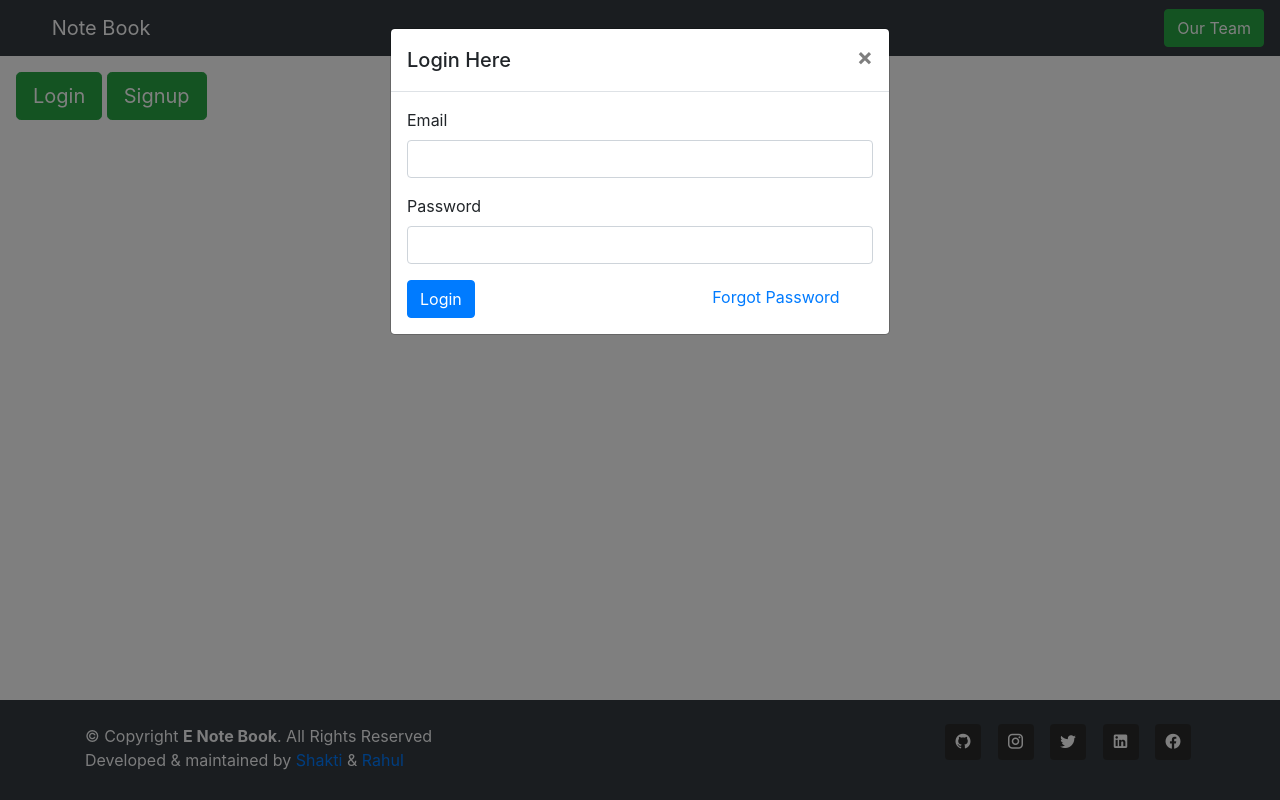
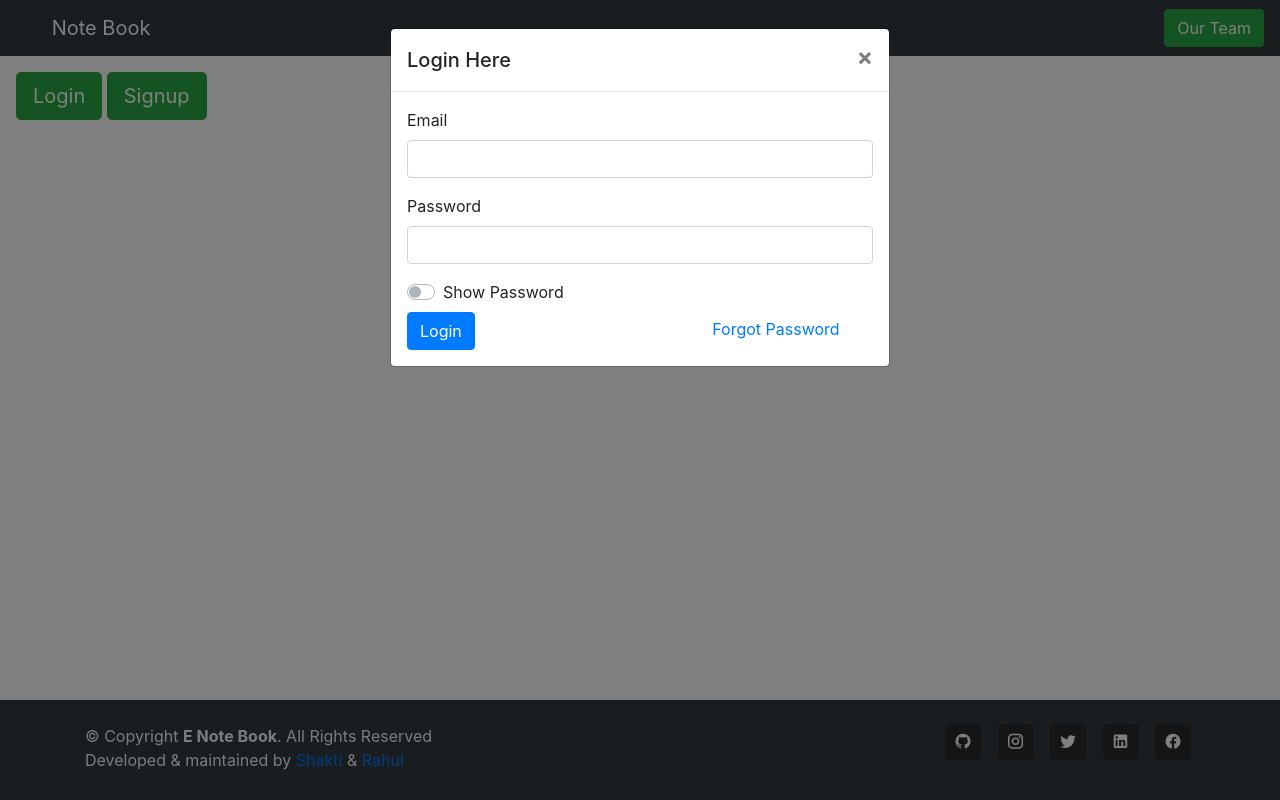
Before and after one commit to d-shaktiranjan/E_Note_Book, a Django app: page / in a window 1280 px wide, after a click on "Login". Run offline with Django 3.2, Linux system fonts and the light colour scheme; some libraries are stand-ins or nearby versions.

Commit message:
show password switch added

```diff
--- a/templates/land.html
+++ b/templates/land.html
@@ -35,6 +35,10 @@ Note Book
                     <div class="form-group">
                         <label for="exampleInputPassword1">Password</label>
                         <input type="password" class="form-control" id="loginPass" name="pass">
+                    </div>
+                    <div class="custom-control custom-switch mb-2">
+                        <input type="checkbox" class="custom-control-input" id="loginCheck">
+                        <label class="custom-control-label" for="loginCheck">Show Password</label>
                     </div>
                     <button type="submit" class="btn btn-primary">Login</button>
                     <a id="forgotLink" href="/forgot">Forgot Password</a>
@@ -77,6 +81,10 @@ Note Book
                         <label for="exampleInputPassword1">Confirm Password</label>
                         <input type="password" class="form-control" id="cPass" name="anotherPass" required>
                     </div>
+                    <div class="custom-control custom-switch mb-2">
+                        <input type="checkbox" class="custom-control-input" id="signupCheck">
+                        <label class="custom-control-label" for="signupCheck">Show Password</label>
+                    </div>
                     <button type="submit" id="signupButton" class="btn btn-primary" disabled>Signup</button>
                 </form>
             </div>
```
